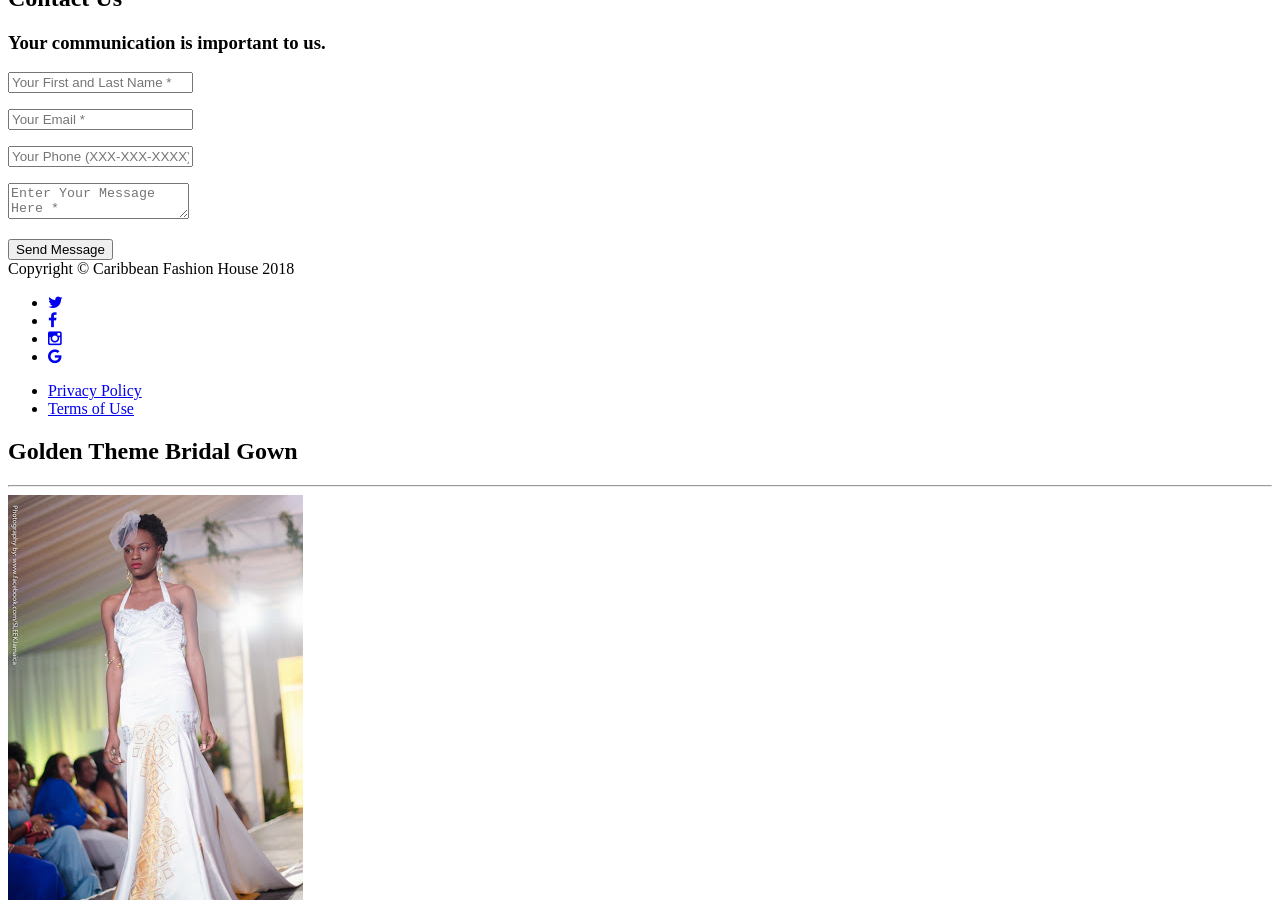
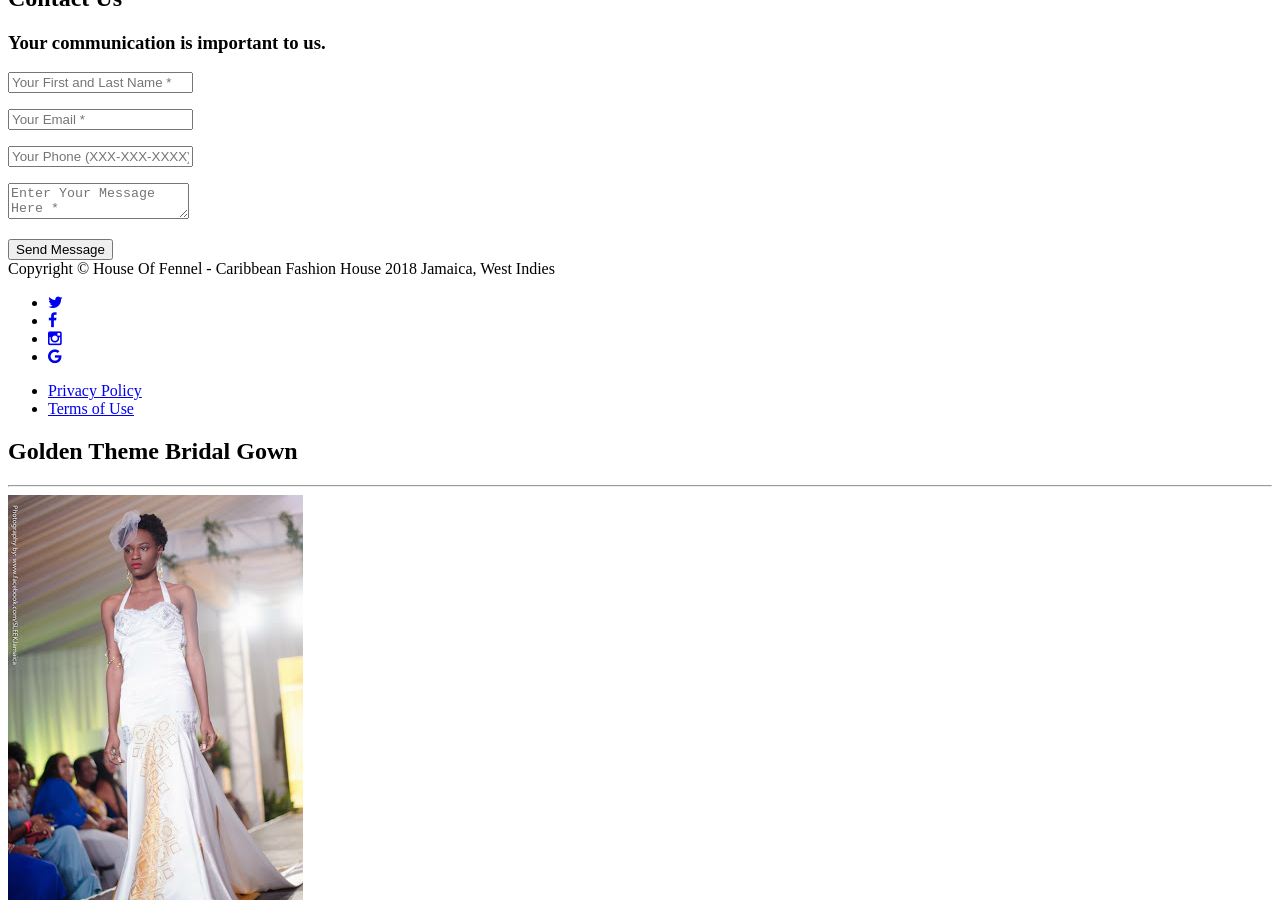
Before and after one commit to phpwebdevelope/phpwebdevelope.github.io, a Jekyll site: the page built from index.html, in a window 1280 px wide and 900 px high, scrolled down 4707 px. Built offline with Jekyll 4.4.1, drawn with Linux system fonts in a browser that asks for light colours; some web fonts are replaced.

Commit message:
Update footer.html

```diff
--- a/_includes/footer.html
+++ b/_includes/footer.html
@@ -2,7 +2,7 @@
         <div class="container">
             <div class="row">
                 <div class="col-md-4">
-                    <span class="copyright">Copyright &copy; {{ site.title }} {{ 'now' | date: "%Y" }}</span>
+                    <span class="copyright">Copyright &copy; House Of Fennel - {{ site.title }} {{ 'now' | date: "%Y" }} Jamaica, West Indies</span>
                 </div>
                 <div class="col-md-4">
                     <ul class="list-inline social-buttons">
```
